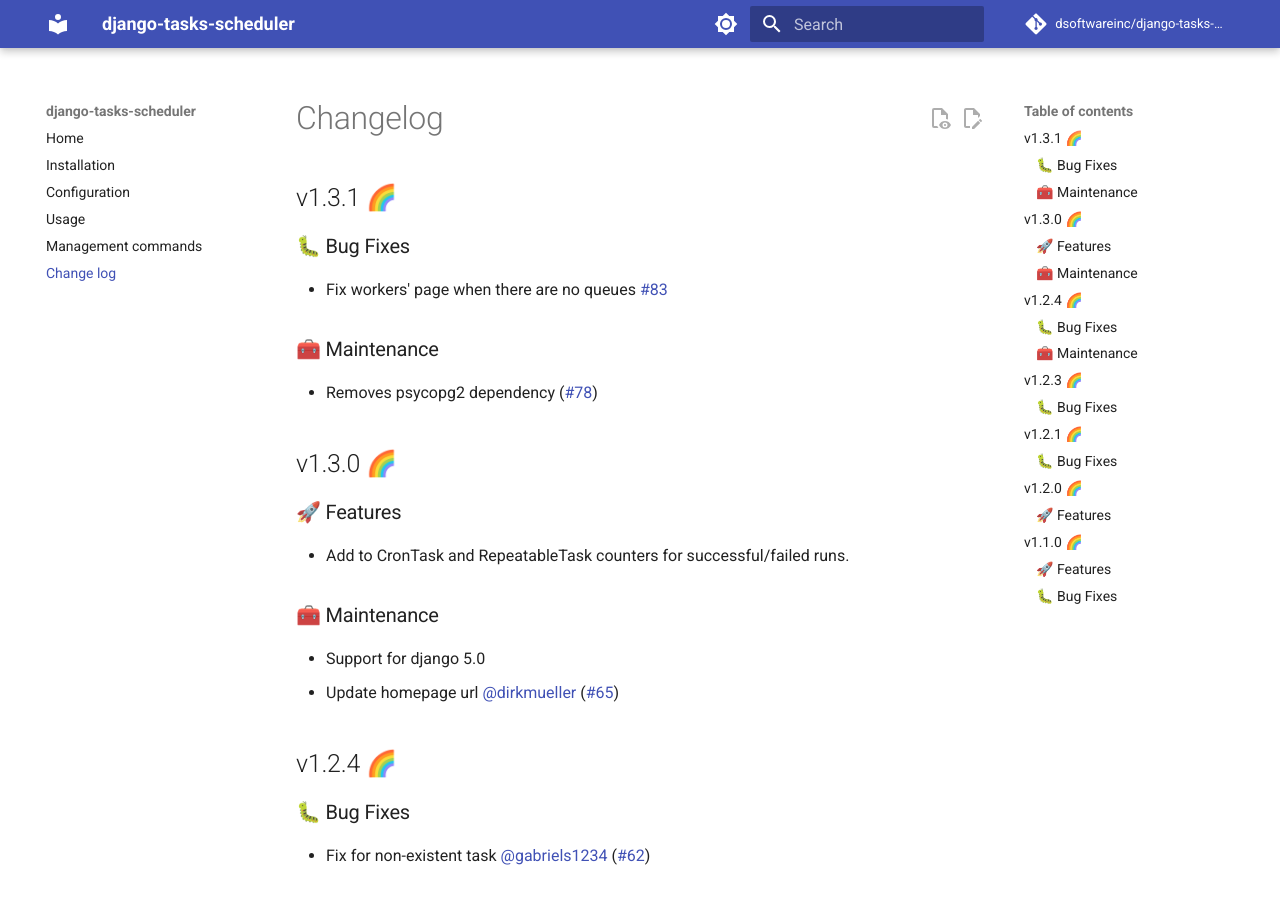
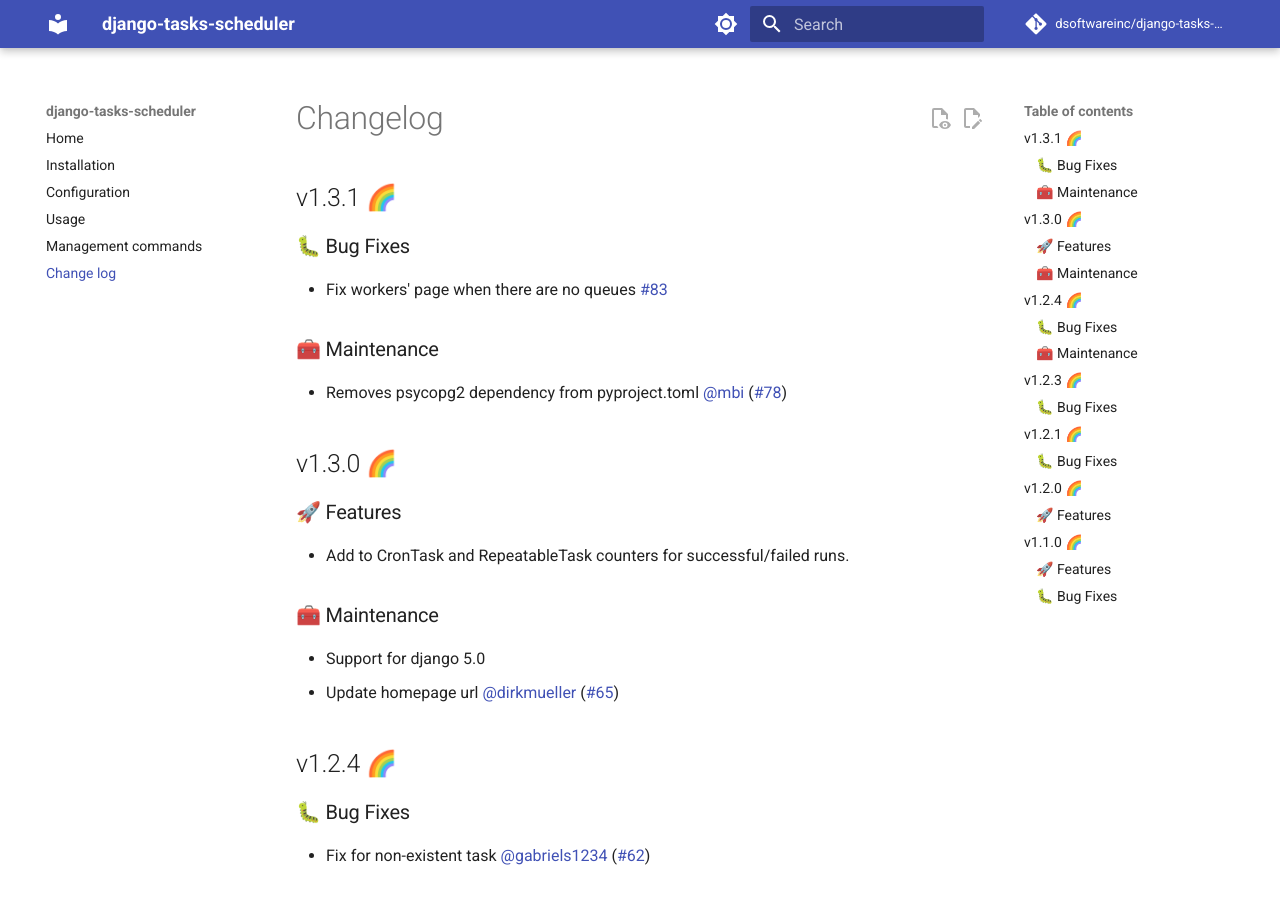
Before and after one commit to django-commons/django-tasks-scheduler, an MkDocs documentation site: the page built from docs/changelog.md, in a window 1280 px wide and 900 px high. Built offline with MkDocs 1.6.1 and Material for MkDocs 9.7.7, drawn with Linux system fonts in a browser that asks for light colours; comment, search, counter and statistics services are not loaded.

```diff
--- a/docs/changelog.md
+++ b/docs/changelog.md
@@ -8,7 +8,7 @@
 
 ### 🧰 Maintenance
 
-- Removes psycopg2 dependency (#78)
+- Removes psycopg2 dependency from pyproject.toml @mbi (#78)
 
 ## v1.3.0 🌈
 
```
